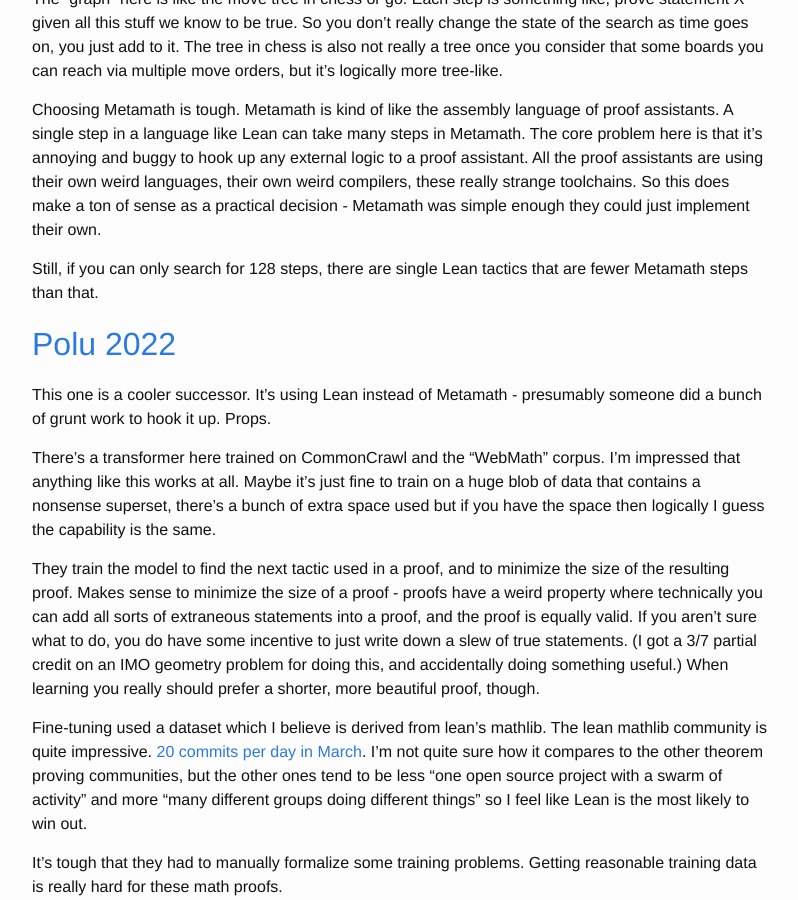
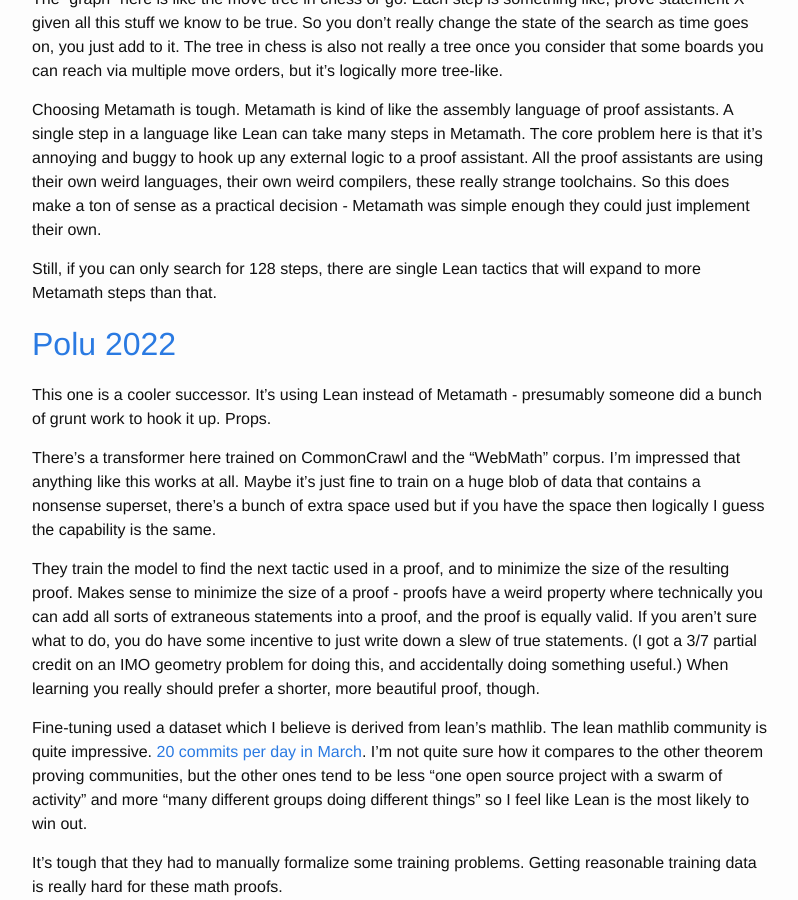
Before and after one commit to lacker/lacker.github.io, a Jekyll site: the page built from _posts/2022-05-04-a-math-ai-minisurvey.markdown, in a window 1280 px wide and 900 px high, scrolled down 513 px. Shown: the whole window, without its empty margins (238-1036 px from the left). Built offline with Jekyll 4.4.1, drawn with Linux system fonts in a browser that asks for light colours.

Commit message:
fix minor logical error

```diff
--- a/_posts/2022-05-04-a-math-ai-minisurvey.markdown
+++ b/_posts/2022-05-04-a-math-ai-minisurvey.markdown
@@ -39,7 +39,7 @@
 own.
 
 Still, if you can only search for 128 steps, there are single Lean
-tactics that are fewer Metamath steps than that.
+tactics that will expand to more Metamath steps than that.
 
 ## [Polu 2022](https://openai.com/blog/formal-math/)
 
```
